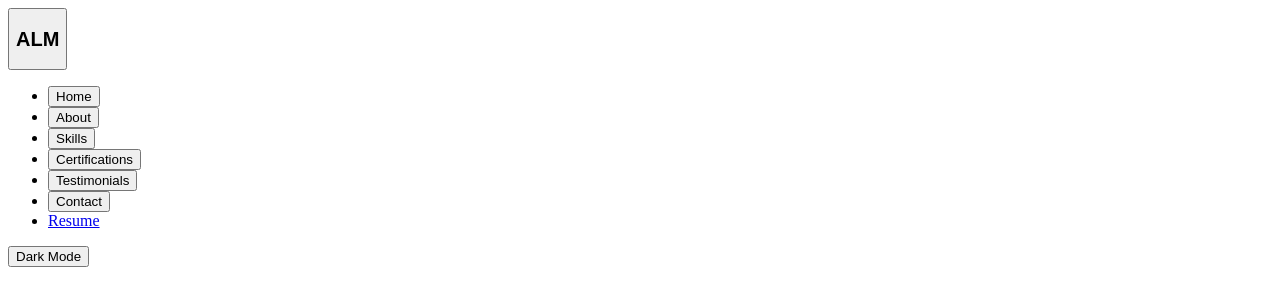
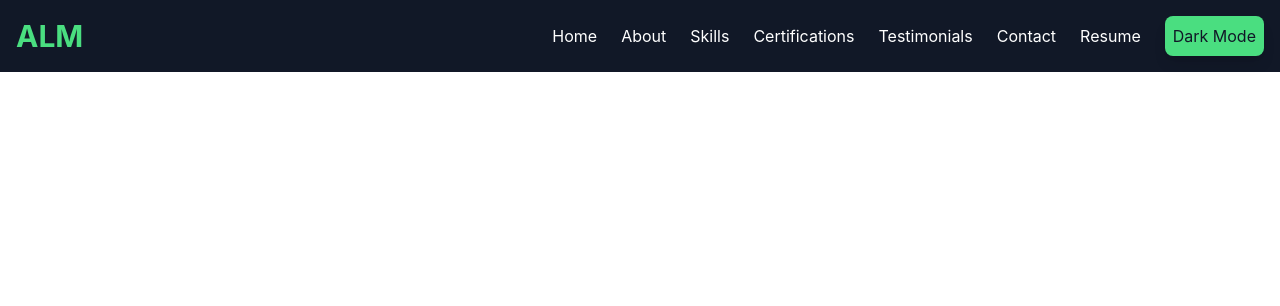
Before and after one commit to lowesitoo/alm-portfolio, a React (Create React App) app: page / in a window 1280 px wide. Shown: the top 306 px of the page. Built offline with nearby package versions, Linux system fonts and the light colour scheme.

Commit message:
added nodes

```diff
--- a/package.json
+++ b/package.json
@@ -6,6 +6,7 @@
     "@testing-library/jest-dom": "^5.17.0",
     "@testing-library/react": "^13.4.0",
     "@testing-library/user-event": "^13.5.0",
+    "framer-motion": "^11.12.0",
     "react": "^18.3.1",
     "react-dom": "^18.3.1",
     "react-icons": "^5.3.0",
@@ -37,5 +38,10 @@
       "last 1 firefox version",
       "last 1 safari version"
     ]
+  },
+  "devDependencies": {
+    "autoprefixer": "^10.4.20",
+    "postcss": "^8.4.49",
+    "tailwindcss": "^3.4.15"
   }
 }
--- a/src/index.css
+++ b/src/index.css
@@ -1,38 +1,39 @@
-.App {
-  text-align: center;
+@tailwind base;
+@tailwind components;
+@tailwind utilities;
+
+.gradient-theme {
+  background: linear-gradient(135deg, #1e293b, #1f2937, #10b981, #065f46);
+  background-size: 300% 300%;
+  animation: gradientThemeBG 20s ease infinite;
 }
 
-.App-logo {
-  height: 40vmin;
-  pointer-events: none;
-}
-
-@media (prefers-reduced-motion: no-preference) {
-  .App-logo {
-    animation: App-logo-spin infinite 20s linear;
+@keyframes gradientThemeBG {
+  0% {
+    background-position: 0% 50%;
+  }
+  50% {
+    background-position: 100% 50%;
+  }
+  100% {
+    background-position: 0% 50%;
   }
 }
 
-.App-header {
-  background-color: #282c34;
-  min-height: 100vh;
-  display: flex;
-  flex-direction: column;
-  align-items: center;
-  justify-content: center;
-  font-size: calc(10px + 2vmin);
-  color: white;
+
+
+body {
+  margin: 0;
+  font-family: -apple-system, BlinkMacSystemFont, 'Segoe UI', 'Roboto', 'Oxygen',
+    'Ubuntu', 'Cantarell', 'Fira Sans', 'Droid Sans', 'Helvetica Neue',
+    sans-serif;
+  -webkit-font-smoothing: antialiased;
+  -moz-osx-font-smoothing: grayscale;
 }
-
-.App-link {
-  color: #61dafb;
+code {
+  font-family: source-code-pro, Menlo, Monaco, Consolas, 'Courier New',
+    monospace;
 }
-
-@keyframes App-logo-spin {
-  from {
-    transform: rotate(0deg);
-  }
-  to {
-    transform: rotate(360deg);
-  }
+html {
+  scroll-behavior: smooth;
 }
--- /dev/null
+++ b/tailwind.config.js
@@ -0,0 +1,8 @@
+module.exports = {
+  darkMode: "class", // Enable dark mode
+  content: ["./src/**/*.{js,jsx,ts,tsx}"],
+  theme: {
+    extend: {},
+  },
+  plugins: [],
+};
```
Also changed, not shown: 2 other files (tests, documents, lock files or other folders).
